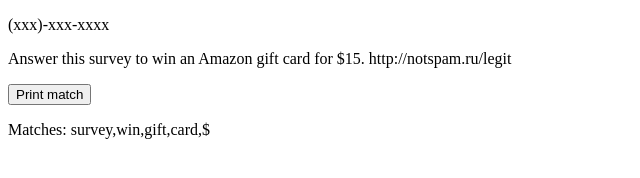
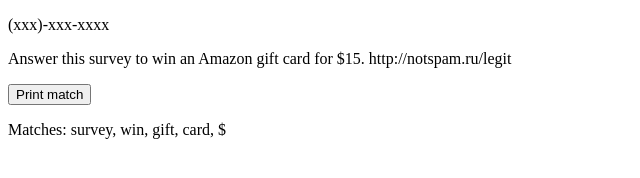
Before and after one commit to michael-small/1-800-SPAM-NO-MORE, a plain HTML site: page index.html in a window 1280 px wide. Both pictures are taken after a click on the button "Print match". Shown: the full height of the page, 0-640 px from the left. Drawn offline with Linux system fonts and the light colour scheme.

Commit message:
Join matches by comma and space

```diff
--- a/index.html
+++ b/index.html
@@ -4,11 +4,10 @@
         function checkTextMessage() {
           let text = document.getElementById("text-message").innerHTML;
           let match = text.match(/survey|win|\$|gift|card/g);
-          document.getElementById("matches").insertAdjacentHTML('beforeend', match);
+          document.getElementById("matches").insertAdjacentHTML('beforeend', match.join(', '));
         }
       </script>
     </head>
-
     <body>
 
       <p>(xxx)-xxx-xxxx</p>
```
